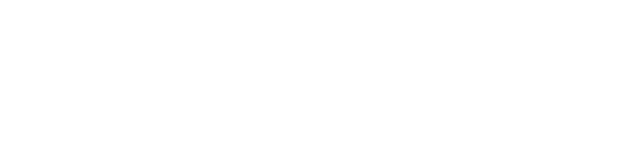
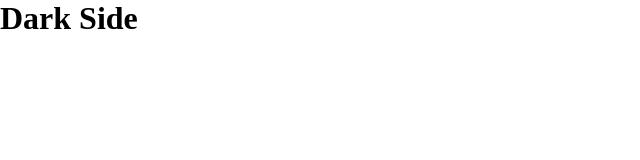
Before and after one commit to HannaPototska/gitbranch, a plain HTML site: page index.html in a window 1280 px wide. Shown: the whole page, without its empty margins (0-640 px from the left). Drawn offline with Linux system fonts and the light colour scheme.

Commit message:
changes in newbranch

```diff
--- a/index.html
+++ b/index.html
@@ -7,6 +7,6 @@
     <link rel="stylesheet" href="style.css">
 </head>
 <body>
-
+    <h1>Dark Side</h1>
 </body>
 </html>
```
